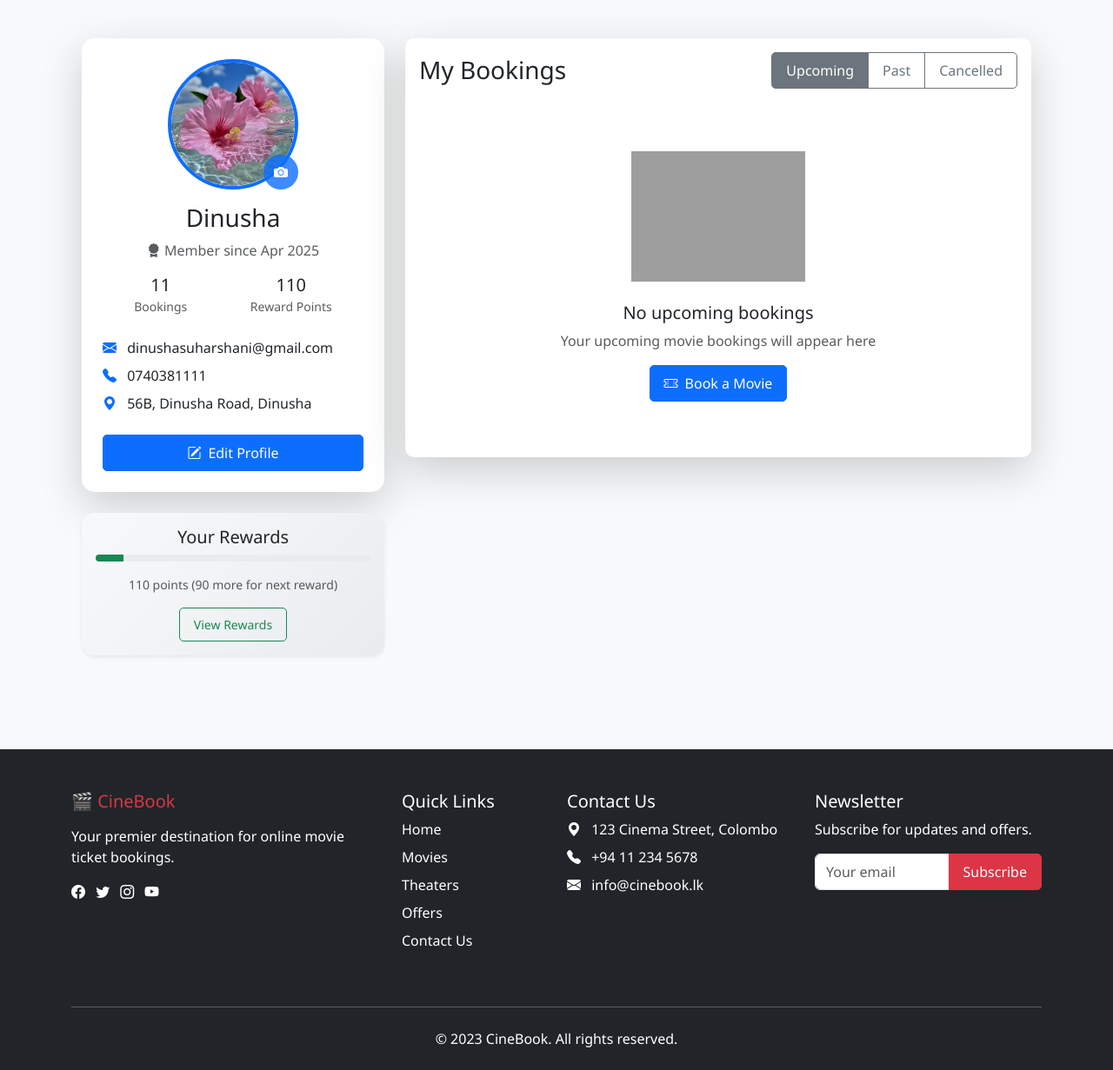
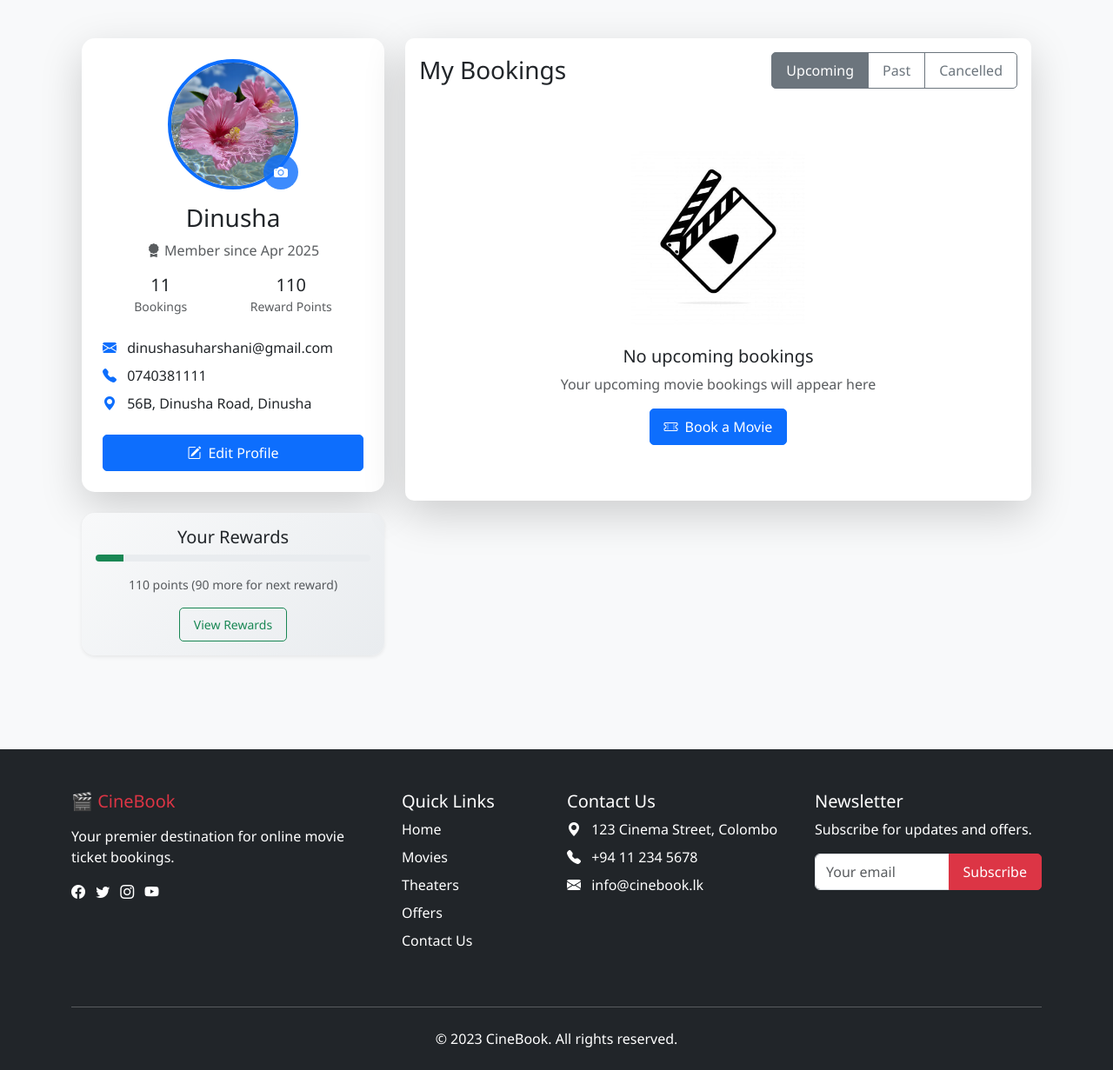
Before and after one commit to Dinusha1112/Booking_system, a Django app: page /profile/ in a window 1280 px wide. Shown: the part 81-1312 px from the top of the page at 87% size. Run offline with Django 5.2, Linux system fonts and the light colour scheme; a user stored in the database is signed in; data comes from the database, SQL or seed files in the repository; both versions use the stored data as it was after the commit; grey boxes are pictures that could not be loaded.

Commit message:
added my profile functionalities

```diff
--- a/booking_system/templates/booking_system/profile.html
+++ b/booking_system/templates/booking_system/profile.html
@@ -108,8 +108,8 @@
                                     <tr>
                                         <td>
                                             <div class="d-flex align-items-center">
-                                                <img src="{{ booking.showtime.movie.poster.url }}"
-                                                     class="rounded me-3" width="50" height="75">
+                                                <img src="{% if booking.showtime.movie.poster %}{{ booking.showtime.movie.poster.url }}{% else %}/media/images/movie_icon.jpg{% endif %}"
+                                                     class="rounded me-3" width="50" height="75" alt="{{ booking.showtime.movie.title }} poster">
                                                 <div>
                                                     <h6 class="mb-0">{{ booking.showtime.movie.title }}</h6>
                                                     <small class="text-muted">{{ booking.seats.count }} seat(s)</small>
@@ -145,7 +145,7 @@
                         </div>
                         {% else %}
                         <div class="text-center py-5">
-                            <img src="{% static 'images/no-bookings.svg' %}" width="200" class="mb-4">
+                            <img src="/media/images/movie_icon.jpg" width="200" class="mb-4">
                             <h5>No upcoming bookings</h5>
                             <p class="text-muted">Your upcoming movie bookings will appear here</p>
                             <a href="{% url 'movies:movies' %}" class="btn btn-primary">
@@ -174,8 +174,8 @@
                                     <tr>
                                         <td>
                                             <div class="d-flex align-items-center">
-                                                <img src="{{ booking.showtime.movie.poster.url }}"
-                                                     class="rounded me-3" width="50" height="75">
+                                                <img src="{% if booking.showtime.movie.poster %}{{ booking.showtime.movie.poster.url }}{% else %}/media/images/movie_icon.jpg{% endif %}"
+                                                     class="rounded me-3" width="50" height="75" alt="{{ booking.showtime.movie.title }} poster">
                                                 <div>
                                                     <h6 class="mb-0">{{ booking.showtime.movie.title }}</h6>
                                                     <small class="text-muted">{{ booking.seats.count }} seat(s)</small>
@@ -205,7 +205,7 @@
                         </div>
                         {% else %}
                         <div class="text-center py-5">
-                            <img src="{% static 'images/no-bookings.svg' %}" width="200" class="mb-4">
+                            <img src="/media/images/movie_icon.jpg" width="200" class="mb-4">
                             <h5>No past bookings</h5>
                             <p class="text-muted">Your completed movie bookings will appear here</p>
                         </div>
@@ -231,8 +231,8 @@
                                     <tr>
                                         <td>
                                             <div class="d-flex align-items-center">
-                                                <img src="{{ booking.showtime.movie.poster.url }}"
-                                                     class="rounded me-3" width="50" height="75">
+                                                <img src="{% if booking.showtime.movie.poster %}{{ booking.showtime.movie.poster.url }}{% else %}/media/images/movie_icon.jpg{% endif %}"
+                                                     class="rounded me-3" width="50" height="75" alt="{{ booking.showtime.movie.title }} poster">
                                                 <div>
                                                     <h6 class="mb-0">{{ booking.showtime.movie.title }}</h6>
                                                     <small class="text-muted">{{ booking.seats.count }} seat(s)</small>
@@ -262,7 +262,7 @@
                         </div>
                         {% else %}
                         <div class="text-center py-5">
-                            <img src="{% static 'images/no-bookings.svg' %}" width="200" class="mb-4">
+                            <img src="/media/images/movie_icon.jpg" width="200" class="mb-4">
                             <h5>No cancelled bookings</h5>
                             <p class="text-muted">Your cancelled movie bookings will appear here</p>
                         </div>
```
Also changed, not shown: db.sqlite3, media/images/movie_icon.jpg (added).
